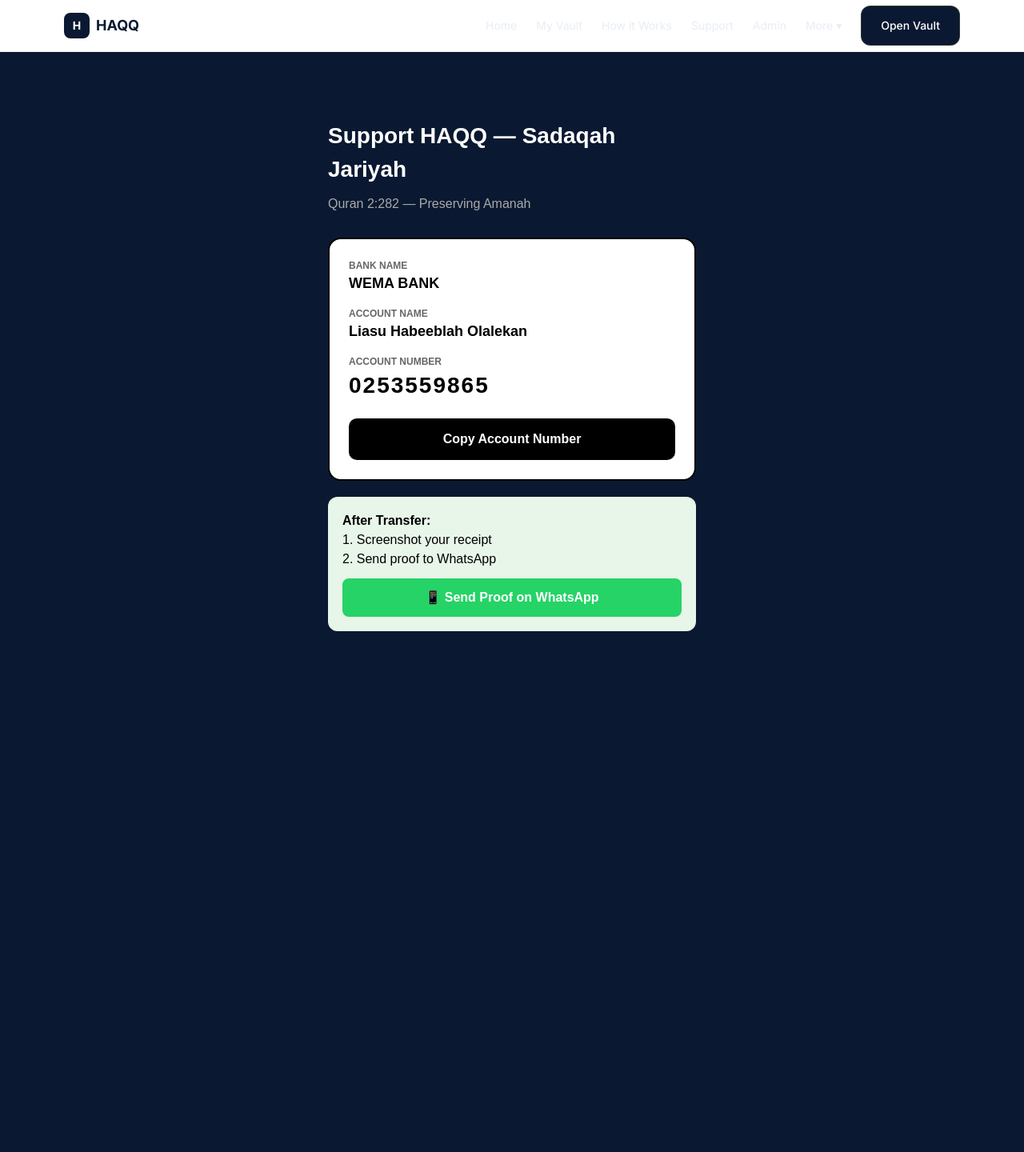
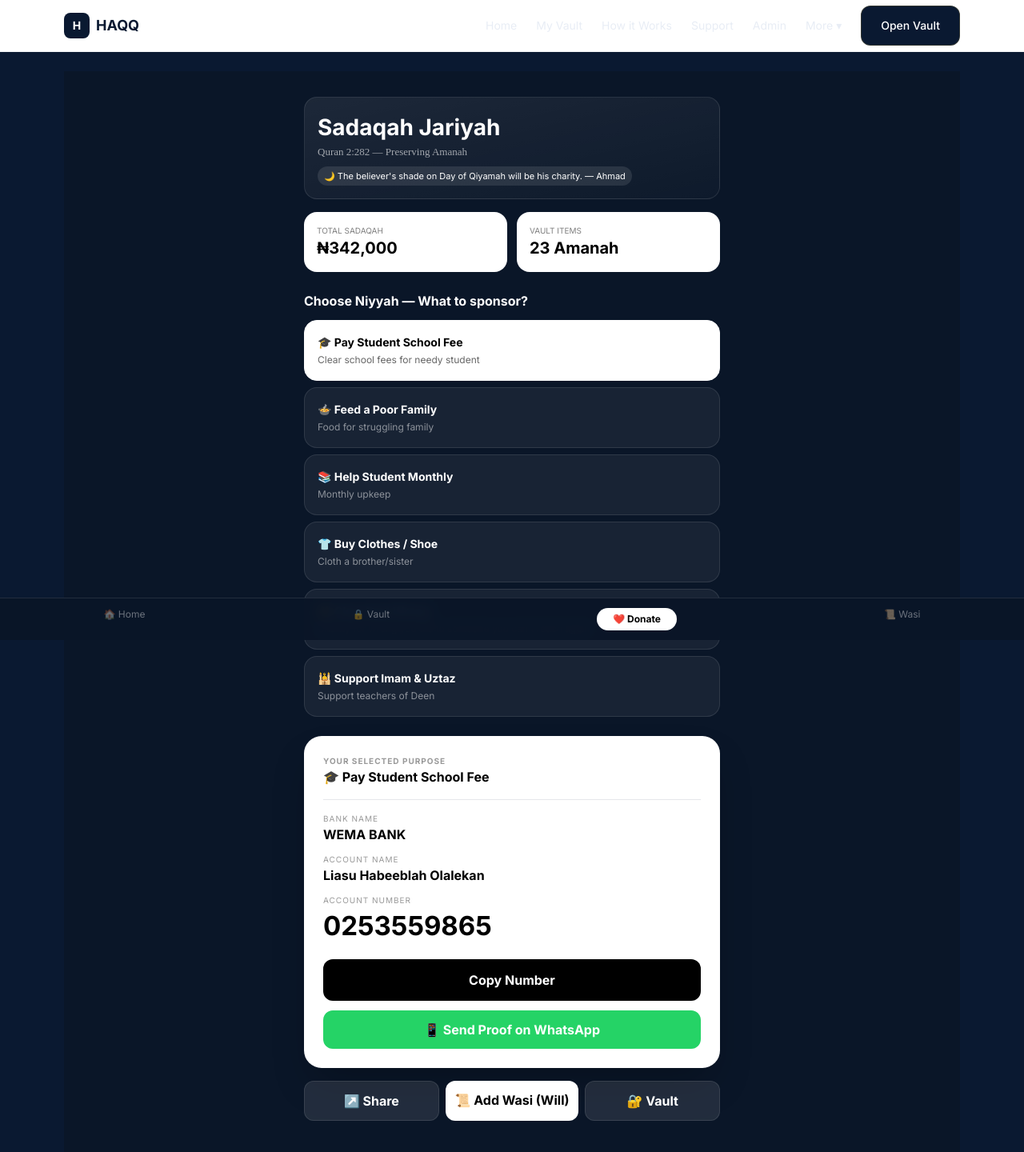
Before and after one commit to Habeebullahi7/Haqq-Vault, a Next.js app: page /donate in a window 1280 px wide. Shown: the top 1440 px of the page at 80% size. Before the commit the page ends 873 px from the top, so only its background shows below. Built offline with nearby package versions, Linux system fonts and the light colour scheme.

Commit message:
Refactor DonatePage component with new features

```diff
--- a/app/donate/page.tsx
+++ b/app/donate/page.tsx
@@ -1,48 +1,106 @@
 "use client"
-import { useState } from "react"
+import { useState, useEffect } from "react"
+
+const purposes = [
+  { id:"school", label:"Pay Student School Fee", emoji:"🎓", desc:"Clear school fees for needy student" },
+  { id:"feed", label:"Feed a Poor Family", emoji:"🍲", desc:"Food for struggling family" },
+  { id:"monthly", label:"Help Student Monthly", emoji:"📚", desc:"Monthly upkeep" },
+  { id:"cloth", label:"Buy Clothes / Shoe", emoji:"👕", desc:"Cloth a brother/sister" },
+  { id:"kaffarah", label:"Clear Past Wrong", emoji:"🤲", desc:"Charity for wrong you did to someone you can't reach again" },
+  { id:"imam", label:"Support Imam & Uztaz", emoji:"🕌", desc:"Support teachers of Deen" },
+]
+
+const hadiths = [
+  "The best of you are those who learn Quran and teach it. — Bukhari",
+  "Charity does not decrease wealth. — Muslim",
+  "The believer's shade on Day of Qiyamah will be his charity. — Ahmad",
+  "Give charity without delay, for it stands in way of calamity. — Tirmidhi"
+]
 
 export default function DonatePage(){
-  const [copied, setCopied] = useState(false)
-  const acct = "0253559865"
-  const name = "Liasu Habeeblah Olalekan"
-  const bank = "WEMA BANK"
+  const [copied,setCopied]=useState(false)
+  const [selected,setSelected]=useState(purposes[0])
+  const [raised,setRaised]=useState(0)
+  const [hadith,setHadith]=useState("")
+  const [showReceipt,setShowReceipt]=useState(false)
 
-  const copy = () => {
-    navigator.clipboard.writeText(acct)
-    setCopied(true)
-    setTimeout(()=>setCopied(false), 2000)
+  useEffect(()=>{
+    setHadith(hadiths[Math.floor(Math.random()*hadiths.length)])
+    let n=0; const i=setInterval(()=>{ n+=4521; if(n>342000){clearInterval(i); n=342000} setRaised(n)},20)
+    return()=>clearInterval(i)
+  },[])
+
+  const copyAcct=()=>{ navigator.clipboard.writeText("0253559865"); setCopied(true); setShowReceipt(true); setTimeout(()=>setCopied(false),2000)}
+
+  const share=async()=>{
+    const txt=`I just supported HAQQ - ${selected.label} — Sadaqah Jariyah. Join: https://haqq-gray.vercel.app/donate`
+    if(navigator.share){ await navigator.share({title:"HAQQ", text:txt}) }
+    else{ navigator.clipboard.writeText(txt); alert("Link copied!") }
   }
 
   return(
-    <div style={{maxWidth: 500, margin: "40px auto", padding: 20, fontFamily: "sans-serif", color: "#000"}}>
-      <h1 style={{fontSize: 28, fontWeight: "bold", color: "#fff"}}>Support HAQQ — Sadaqah Jariyah</h1>
-      <p style={{marginTop: 10, color: "#aaa"}}>Quran 2:282 — Preserving Amanah</p>
+    <div className="min-h-screen bg-[#0a1628] text-white p-4 pb-28 font-[Inter]">
+      <div className="max-w-[520px] mx-auto">
+        {/* Islamic Header */}
+        <div className="mt-4 p-4 rounded-2xl bg-gradient-to-br from-white/[0.08] to-white/[0.02] border border-white/10">
+          <h1 className="text-[28px] font-bold">Sadaqah Jariyah</h1>
+          <p className="text-white/60 text-[13px] font-[Amiri]">Quran 2:282 — Preserving Amanah</p>
+          <p className="text-[11px] mt-2 px-2 py-1 bg-white/10 rounded-full inline-block">🌙 {hadith}</p>
+        </div>
 
-      <div style={{marginTop: 30, border: "2px solid #000", borderRadius: 16, padding: 24, background: "#ffffff"}}>
-        <p style={{fontSize: 12, color: "#666", fontWeight: "bold"}}>BANK NAME</p>
-        <p style={{fontWeight: "bold", fontSize: 18, color: "#000"}}>{bank}</p>
+        {/* Admin Dashboard Mini */}
+        <div className="mt-4 grid grid-cols-2 gap-3">
+          <div className="bg-white text-black rounded-2xl p-4"><p className="text-[10px] text-black/50">TOTAL SADAQAH</p><p className="font-black text-xl">₦{raised.toLocaleString()}</p></div>
+          <div className="bg-white text-black rounded-2xl p-4"><p className="text-[10px] text-black/50">VAULT ITEMS</p><p className="font-black text-xl">23 Amanah</p></div>
+        </div>
 
-        <p style={{fontSize: 12, color: "#666", fontWeight: "bold", marginTop: 15}}>ACCOUNT NAME</p>
-        <p style={{fontWeight: "bold", fontSize: 18, color: "#000"}}>{name}</p>
+        {/* Purposes from your paper */}
+        <p className="font-bold mt-6 mb-3">Choose Niyyah — What to sponsor?</p>
+        <div className="grid gap-2">
+          {purposes.map(p=>(
+            <button key={p.id} onClick={()=>setSelected(p)} className={`text-left p-4 rounded-2xl border text-[14px] ${selected.id===p.id?'bg-white text-black border-white':'bg-white/[0.06] text-white border-white/10'}`}>
+              <span className="font-bold">{p.emoji} {p.label}</span><br/><span className={`text-[12px] ${selected.id===p.id?'text-black/60':'text-white/50'}`}>{p.desc}</span>
+            </button>
+          ))}
+        </div>
 
-        <p style={{fontSize: 12, color: "#666", fontWeight: "bold", marginTop: 15}}>ACCOUNT NUMBER</p>
-        <p style={{fontWeight: "bold", fontSize: 28, letterSpacing: 2, color: "#000"}}>{acct}</p>
+        {/* Main Card — NO INVISIBLE TEXT */}
+        <div className="mt-6 bg-white rounded-[22px] p-6 text-black shadow-2xl">
+          <p className="text-[10px] font-bold tracking-widest text-black/40">YOUR SELECTED PURPOSE</p><p className="font-bold">{selected.emoji} {selected.label}</p>
+          <hr className="my-4"/>
+          <p className="text-[10px] tracking-widest text-black/40">BANK NAME</p><p className="font-bold">WEMA BANK</p>
+          <p className="text-[10px] tracking-widest text-black/40 mt-3">ACCOUNT NAME</p><p className="font-bold">Liasu Habeeblah Olalekan</p>
+          <p className="text-[10px] tracking-widest text-black/40 mt-3">ACCOUNT NUMBER</p><p className="font-black text-[33px]">0253559865</p>
+          <button onClick={copyAcct} className="w-full mt-4 py-3.5 rounded-xl bg-black text-white font-bold">{copied?'Copied ✅ + Receipt Ready':'Copy Number'}</button>
+          <a href={`https://wa.me/2347041935986?text=Salam!%20I%20sent%20for%20${selected.label}%20HAQQ`} target="_blank" className="block mt-3 py-3 bg-[#25D366] text-white text-center rounded-xl font-bold no-underline">📱 Send Proof on WhatsApp</a>
 
-        <button onClick={copy} style={{marginTop: 20, padding: "14px 20px", background: "black", color: "white", borderRadius: 10, width: "100%", fontSize: 16, fontWeight: "bold"}}>
-          {copied ? "Copied! ✅" : "Copy Account Number"}
-        </button>
+          {/* Auto Receipt Generator — from first v0 idea */}
+          {showReceipt && (
+            <div className="mt-4 p-4 bg-[#0a1628] text-white rounded-xl border">
+              <p className="text-xs text-white/50">OFFICIAL RECEIPT</p>
+              <p className="font-bold mt-1">HAQQ Sadaqah Jariyah</p>
+              <p className="text-sm mt-1">Purpose: {selected.label}</p>
+              <p className="text-sm">Amount: Any — May Allah accept it</p>
+              <p className="text-[11px] mt-2 text-white/60">Quran 2:282 — Wema 0253559865 — Verified Amanah</p>
+              <button onClick={()=>window.print()} className="mt-3 w-full py-2 bg-white text-black rounded-lg font-bold text-sm">🖨️ Print / Save Receipt</button>
+            </div>
+          )}
+        </div>
+
+        <div className="flex gap-2 mt-4">
+          <button onClick={share} className="flex-1 py-3 bg-white/10 border border-white/10 rounded-xl font-bold">↗️ Share</button>
+          <a href="/wasiyyah" className="flex-1 py-3 bg-white text-black rounded-xl font-bold text-center no-underline">📜 Add Wasi (Will)</a>
+          <a href="/vault" className="flex-1 py-3 bg-white/10 border border-white/10 rounded-xl font-bold text-center no-underline">🔐 Vault</a>
+        </div>
       </div>
 
-      <div style={{marginTop: 20, padding: 18, background: "#e8f5e9", borderRadius: 12}}>
-        <p style={{fontWeight: "bold", color: "#000"}}>After Transfer:</p>
-        <p style={{color: "#000"}}>1. Screenshot your receipt</p>
-        <p style={{color: "#000"}}>2. Send proof to WhatsApp</p>
-        <a href="https://wa.me/2347041935986?text=Salam!%20I%20just%20supported%20HAQQ"
-           target="_blank"
-           style={{display: "block", marginTop: 12, padding: "12px", background: "#25D366", color: "white", textAlign: "center", borderRadius: 8, fontWeight: "bold", textDecoration: "none"}}>
-          📱 Send Proof on WhatsApp
-        </a>
+      {/* Bottom Nav — from first v0 idea */}
+      <div className="fixed bottom-0 left-0 right-0 bg-[#0a1628]/95 backdrop-blur border-t border-white/10 flex justify-around py-3">
+        <a href="/" className="text-white/40 text-xs">🏠 Home</a>
+        <a href="/vault" className="text-white/40 text-xs">🔒 Vault</a>
+        <a href="/donate" className="bg-white text-black px-5 py-1.5 rounded-full text-xs font-bold">❤️ Donate</a>
+        <a href="/wasiyyah" className="text-white/40 text-xs">📜 Wasi</a>
       </div>
     </div>
   )
-}
+          }
```
